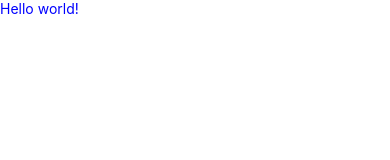
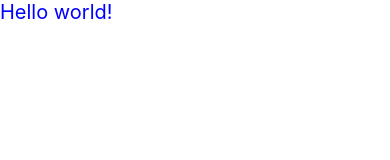
Before and after one commit to nightmare-man/rn_app, a React Native app: screen / in a window 390 px wide. Shown: the top 160 px of the page. Built offline with nearby package versions, Linux system fonts and the light colour scheme.

Commit message:
set font size 28

```diff
--- a/App.js
+++ b/App.js
@@ -30,7 +30,7 @@ export default class App extends React.Component{
   }
   render(){
     return (
-      <Text style={{color:'blue'}}>Hello world!</Text>
+      <Text style={{color:'blue',fontSize:20}}>Hello world!</Text>
     );
   }
 }
```
